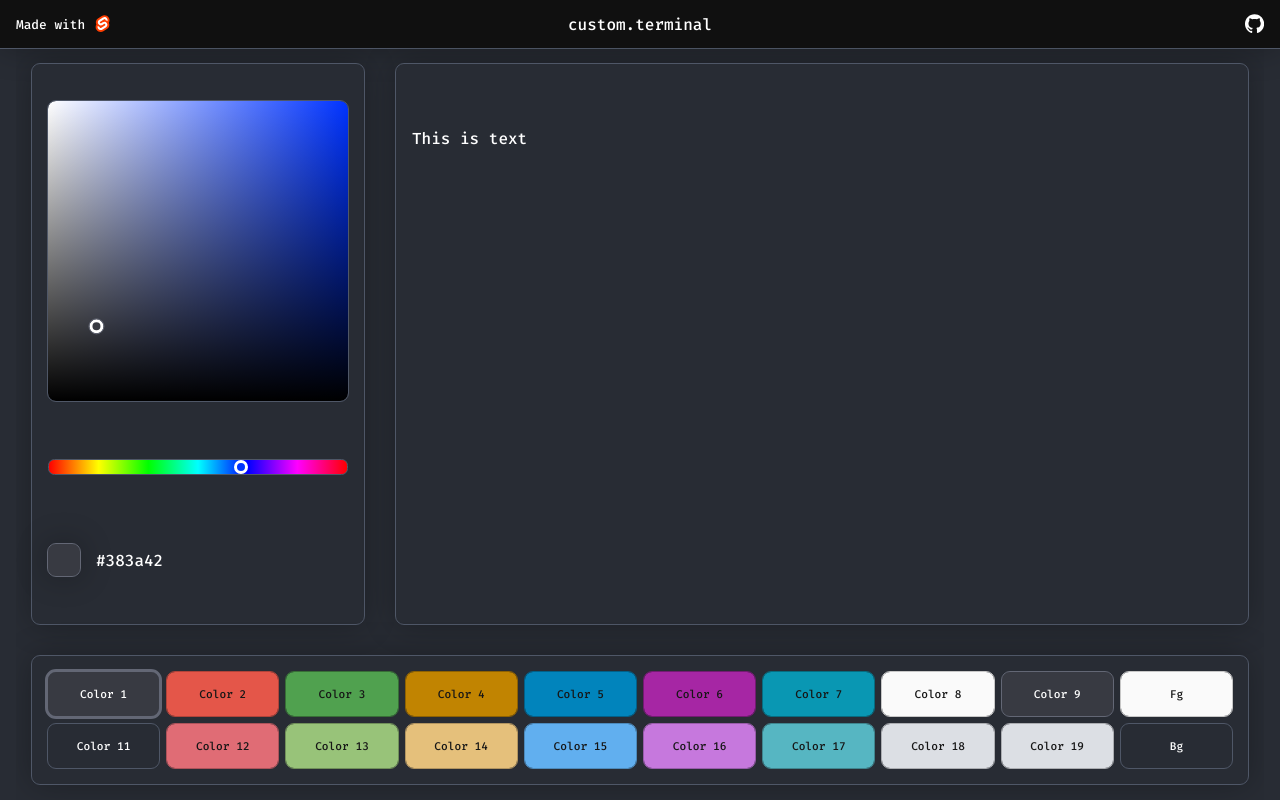
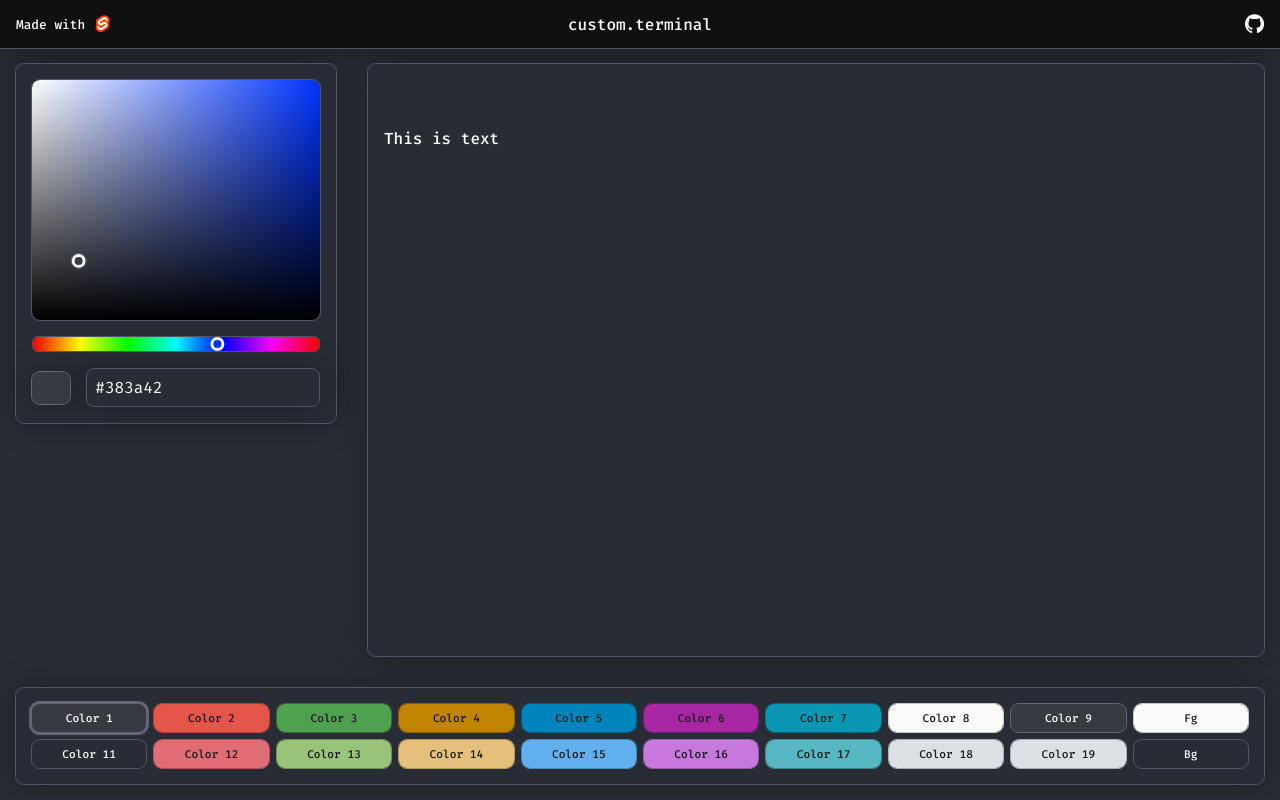
Before and after one commit to Vincentvibe3/custom.terminal, a Svelte app: page / in a window 1280 px wide. Built offline with nearby package versions, Linux system fonts and the light colour scheme.

Commit message:
fix resizing of elements

```diff
--- a/public/global.css
+++ b/public/global.css
@@ -8,6 +8,7 @@
 }
 
 body {
+	overflow: hidden;
 	margin: 0rem;
     background-color: #26272c;
 	font-display: fallback;
--- a/src/App.svelte
+++ b/src/App.svelte
@@ -21,8 +21,8 @@
 	main {
 		position: absolute;
 		display: grid;
-		grid-template-columns: 0.8fr minmax(450px, 4fr);
-		grid-template-rows: 1fr 8rem;
+		grid-template-columns: minmax(20rem,0.8fr) minmax(450px, 4fr);
+		grid-template-rows: 1fr 6rem;
 		grid-template-areas:
 			"tools viewer"
 			// ". viewer"
@@ -30,7 +30,7 @@
 		box-sizing: border-box;
 		padding: 1rem;
 		left: 50%;
-		width:  calc(100% - 2rem);
+		width: 100%;
 		transform: translateX(-50%);
 		height: calc(100% - 3rem);
 		gap: 2rem 2rem;
--- a/src/components/ColorPicker.svelte
+++ b/src/components/ColorPicker.svelte
@@ -3,7 +3,7 @@
 	import ControlThumb from './ControlThumb.svelte';
 	import type { Thumb } from './ControlThumb.svelte'
 	import { activeButton, buttons, ColorButton } from './Colors.svelte'
-	import { RGB2HEX, RGB2HSV, HSV2RGB } from '../scripts/colorUtils';
+	import { RGB2HEX, RGB2HSV, HSV2RGB, HEX2HSV } from '../scripts/colorUtils';
 	import { renderBorders } from '../scripts/rendering';
 
 	let canvas:HTMLCanvasElement;
@@ -12,7 +12,7 @@
 	let sliderThumb:Thumb;
 	let canvasThumb:Thumb;
 
-	let valueDisplay:HTMLElement
+	let valueDisplay:HTMLInputElement
 	let currentColorDisplay:HTMLElement
 	let previousActive:ColorButton
 
@@ -35,12 +35,10 @@
 
 	onMount(() => {
 		previousActive = activeButton
-		slider.style.width = `${canvas.clientWidth}px`
-		canvas.style.height = `${canvas.clientWidth}px`
+		// slider.style.width = `${canvas.clientWidth}px`
 		canvas.height = canvas.clientHeight
 		canvas.width = canvas.clientWidth
 		currentColor = RGB2HSV(activeButton.color)
-		console.log(activeButton)
 		drawColorPicker(canvas, currentColor.h)
 		updateCanvasThumb()
 		updateSliderThumb()
@@ -56,7 +54,7 @@
 	function displayValues(){
 		currentColorRGB = HSV2RGB(currentColor)
 		currentColorHEX = RGB2HEX(currentColorRGB)
-		valueDisplay.textContent = currentColorHEX
+		valueDisplay.value = currentColorHEX
 		currentColorDisplay.style.backgroundColor = currentColorHEX
 		renderBorders(currentColorDisplay, currentColor, "0.1rem")
 		activeButton.element.style.backgroundColor = currentColorHEX
@@ -81,8 +79,8 @@
 	}
 
 	function updateCurrentColor(coords:Coords){
-		currentColor.s = coords.x/canvas.width
-		currentColor.v = (canvas.height-coords.y)/canvas.height
+		currentColor.s = coords.x/canvas.clientWidth
+		currentColor.v = (canvas.clientHeight-coords.y)/canvas.clientHeight
 	}
 
 	function getPosition(rawx:number, rawy:number, parent:HTMLElement):Coords{
@@ -104,6 +102,15 @@
 			y = 0
 		}
 		return {x:x, y:y}
+	}
+
+	function inputChange(e:Event){
+		let target = e.target as HTMLInputElement
+		currentColor = HEX2HSV(target.value)
+		drawColorPicker(canvas, currentColor.h)
+		updateCanvasThumb()
+		updateSliderThumb()
+		displayValues()
 	}
 
 	function drawColorPicker(canvas:HTMLCanvasElement, hue:number) {
@@ -149,6 +156,12 @@
 		}
 	});
 
+	window.addEventListener('resize', _ => {
+		updateCanvasThumb()
+		updateSliderThumb()
+		displayValues()
+	})
+
 	function updateSliderThumb(){
 		sliderThumb.updateThumbColor({h:currentColor.h, s:1, v:1})
 		sliderThumb.moveThumbX(currentColor.h/360, slider)
@@ -193,13 +206,16 @@
 	</div>
 	<div class="infoDisplay">
 		<div class="colorDisplay" bind:this={currentColorDisplay}></div>
-		<p class="colorValue" bind:this={valueDisplay}>#FF0000</p>
+		<input class="colorValue container" bind:this={valueDisplay} on:change={inputChange}>
 	</div>
 </div>
 
 <style lang="scss">
 
 	.clrPicker{
+		height: -moz-fit-content;
+		height: fit-content;
+		box-sizing: border-box;
 		padding: 1rem;
 		display: grid;
 		grid-template-rows: auto auto auto;
@@ -209,20 +225,27 @@
 		.clrPickerDisplay {
 			position: relative;
 			display: flex;
+			min-height: 15rem;
+			width: 100%;
+			height: 100%;
 
 			.clrPickerCanvas {
+				width: 100%;
+				height: 100%;
 				border-radius: 0.5rem;
 			}
 		}
 
 
 		.slider {
+			width: 100%;
 			position:relative;
 			display: flex;
 			flex-direction: row;
 			align-items: center;
 
 			.hueSlider {
+				width: 100%;
 				-webkit-appearance: none;
 				height: 1rem;
 				grid-row-start: 2;
@@ -257,20 +280,22 @@
 			display:flex;
 			flex-direction: row;
 			align-items: center;
-			justify-content: flex-start;
+			justify-content: center;
 			color: white;
 
 			.colorDisplay {
-				width: 2rem;
+				width: 3rem;
 				height: 2rem;
 				background-color: white;
-				// border: white 0.15rem solid;
 				border-radius: 0.5rem;
 				box-shadow: 0rem 0rem 2rem #00000050;
 			}
 
 			.colorValue {
-				margin-left: 1rem;
+				width: 100%;
+				padding: 0.5rem;
+				color:white;
+				margin: 0rem 0rem 0rem 1rem;
 			}
 
 		}
--- a/src/components/Colors.svelte
+++ b/src/components/Colors.svelte
@@ -24,7 +24,6 @@
 
         setElementLabel(){
             this.element.innerHTML = this.id
-            console.log("setting label")
             this.setLabelColor()
         }
 
@@ -41,7 +40,6 @@
 
         setElementColor(){
             this.element.style.backgroundColor = `rgb(${this.color.r}, ${this.color.g}, ${this.color.b})`
-            console.log(`rgb(${this.color.r}, ${this.color.g}, ${this.color.b})`)
         }
     }
 
@@ -69,7 +67,6 @@
     activeButton = buttons[0]
 
     onMount(()=> {
-        console.log("mounted")
         buttons.forEach(function(value){
             value.setElementColor()
             value.setElementLabel()
--- a/src/scripts/rendering.ts
+++ b/src/scripts/rendering.ts
@@ -11,7 +11,7 @@
         borderColor.v = borderColor.v+0.2
     }
 
-    if (element.tagName === "INPUT" && (element as HTMLInputElement).type === "range"){
+    if (element.tagName === "INPUT"){
         element.style.border = `${HSV2HEX(borderColor)} ${weight} solid`
     } else {
         element.style.outline = `${HSV2HEX(borderColor)} ${weight} solid`
```
Also changed, not shown: src/components/ControlThumb.svelte (line endings or trailing spaces).
